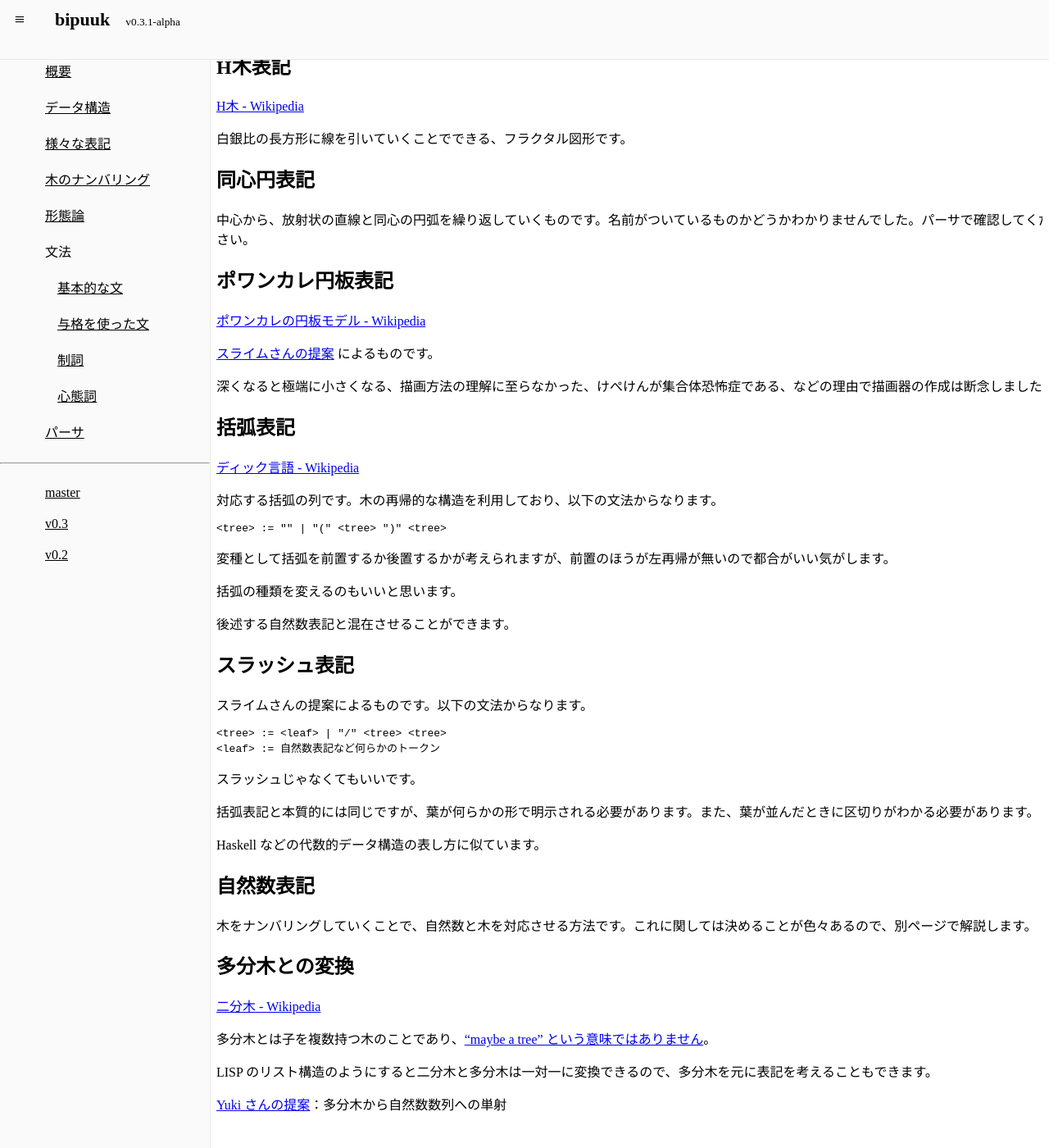
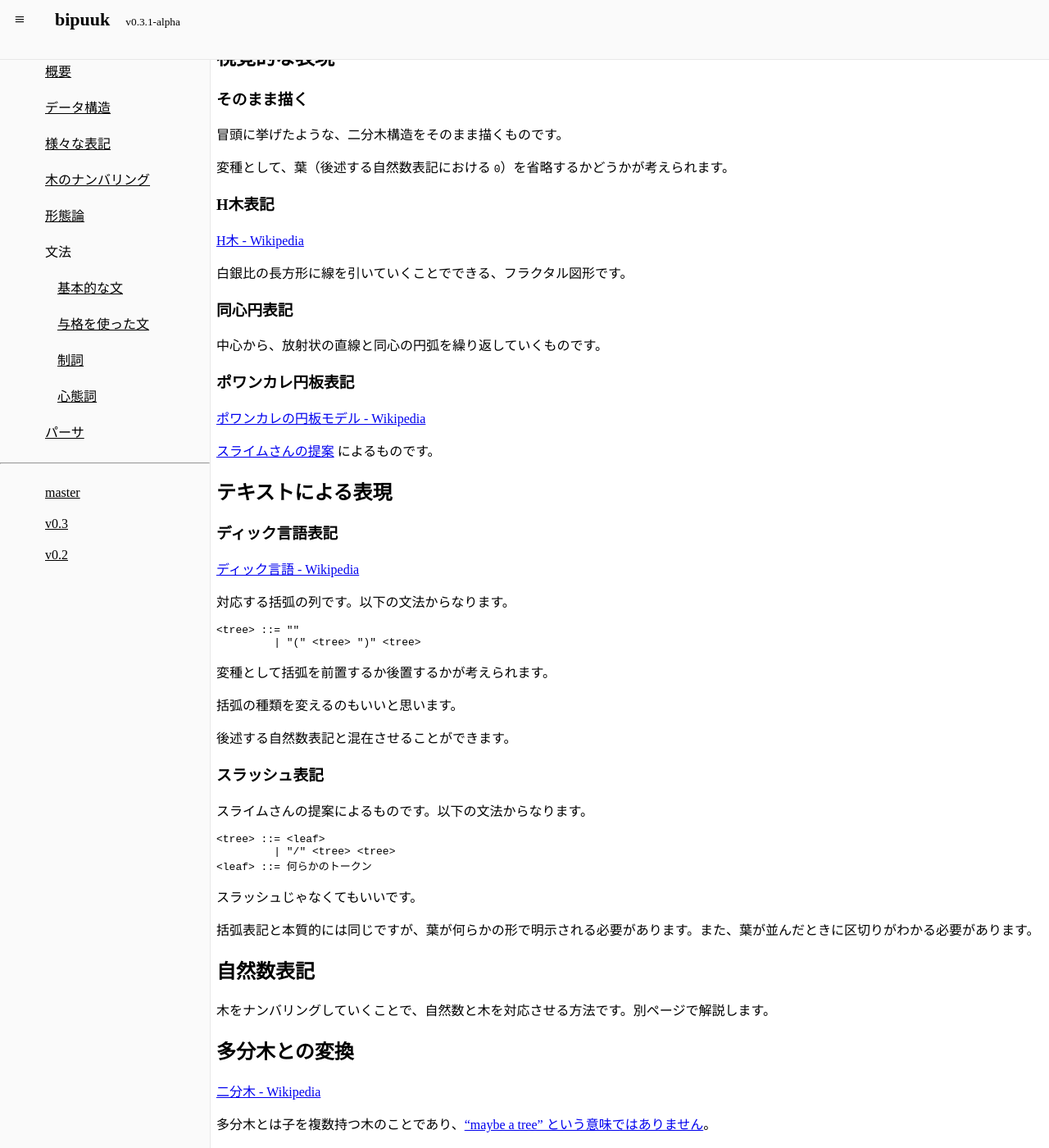
Before and after one commit to kepeken/bipuuk, a Jekyll site: the page built from docs/xeuki.md, in a window 1280 px wide and 1400 px high, scrolled down 332 px. Shown: the whole window at 82% size. Built offline with Jekyll 4.4.1, drawn with Linux system fonts in a browser that asks for light colours; some of the changed text lies outside the part shown.

Commit message:
Update 表記

````diff
--- a/docs/xeuki.md
+++ b/docs/xeuki.md
@@ -9,73 +9,81 @@ bipuuk の特徴的な点として、表記方法があります。
 
 基本となるのは木構造ですが、それを十分に表現できる表記であれば何でも良いです。そのため、色々な表記方法を考えることができます。
 
-パーサでは現状、入力手段として括弧表記と自然数表記を採用しています。
+現在取り扱っている表記方法は大きく分けて
+
+- 視覚的な表現
+- テキストによる表現
+- 自然数による表現
+
+の 3 種類があります。
 
 
-## 二分木表記
+## 視覚的な表現
+
+### そのまま描く
 
 冒頭に挙げたような、二分木構造をそのまま描くものです。
 
 変種として、葉（後述する自然数表記における `0`）を省略するかどうかが考えられます。
 
 
-## H木表記
+### H木表記
 
 [H木 - Wikipedia](https://ja.wikipedia.org/wiki/H%E6%9C%A8)
 
 白銀比の長方形に線を引いていくことでできる、フラクタル図形です。
 
 
-## 同心円表記
+### 同心円表記
 
-中心から、放射状の直線と同心の円弧を繰り返していくものです。名前がついているものかどうかわかりませんでした。パーサで確認してください。
+中心から、放射状の直線と同心の円弧を繰り返していくものです。
 
 
-## ポワンカレ円板表記
+### ポワンカレ円板表記
 
 [ポワンカレの円板モデル - Wikipedia](https://ja.wikipedia.org/wiki/%E3%83%9D%E3%83%AF%E3%83%B3%E3%82%AB%E3%83%AC%E3%81%AE%E5%86%86%E6%9D%BF%E3%83%A2%E3%83%87%E3%83%AB)
 
 [スライムさんの提案](https://twitter.com/slaimsan/status/1063052016178540544) によるものです。
 
-深くなると極端に小さくなる、描画方法の理解に至らなかった、けぺけんが集合体恐怖症である、などの理由で描画器の作成は断念しました。
 
+## テキストによる表現
 
-## 括弧表記
+### ディック言語表記
 
 [ディック言語 - Wikipedia](https://ja.wikipedia.org/wiki/%E3%83%87%E3%82%A3%E3%83%83%E3%82%AF%E8%A8%80%E8%AA%9E)
 
-対応する括弧の列です。木の再帰的な構造を利用しており、以下の文法からなります。
+対応する括弧の列です。以下の文法からなります。
 
 ```
-<tree> := "" | "(" <tree> ")" <tree>
+<tree> ::= ""
+         | "(" <tree> ")" <tree>
 ```
 
-変種として括弧を前置するか後置するかが考えられますが、前置のほうが左再帰が無いので都合がいい気がします。
+変種として括弧を前置するか後置するかが考えられます。
 
 括弧の種類を変えるのもいいと思います。
 
 後述する自然数表記と混在させることができます。
 
 
-## スラッシュ表記
+### スラッシュ表記
 
 スライムさんの提案によるものです。以下の文法からなります。
 
 ```
-<tree> := <leaf> | "/" <tree> <tree>
-<leaf> := 自然数表記など何らかのトークン
+<tree> ::= <leaf>
+         | "/" <tree> <tree>
+<leaf> ::= 何らかのトークン
 ```
 
 スラッシュじゃなくてもいいです。
 
 括弧表記と本質的には同じですが、葉が何らかの形で明示される必要があります。また、葉が並んだときに区切りがわかる必要があります。
 
-Haskell などの代数的データ構造の表し方に似ています。
-
 
 ## 自然数表記
 
-木をナンバリングしていくことで、自然数と木を対応させる方法です。これに関しては決めることが色々あるので、別ページで解説します。
+木をナンバリングしていくことで、自然数と木を対応させる方法です。別ページで解説します。
 
 
 ## 多分木との変換
````
